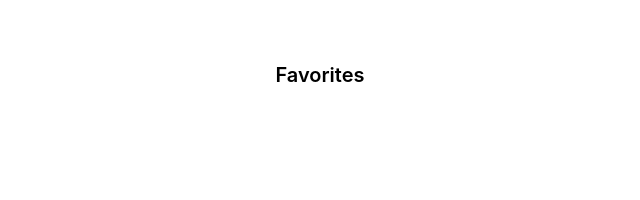
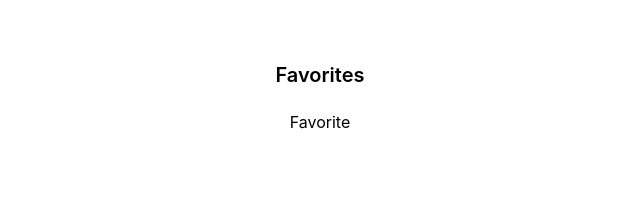
Before and after one commit to OleAndreasER/CSGO-Teams, a React (Vite) app in the folder csgo-players/: page /favorites in a window 1280 px wide. Shown: the top 200 px of the page, without its empty margins (320-960 px from the left). Built offline with nearby package versions, Linux system fonts and the light colour scheme.

Commit message:
add pages with router-dom

```diff
--- a/csgo-players/package.json
+++ b/csgo-players/package.json
@@ -22,6 +22,7 @@
     "eslint": "^8.45.0",
     "eslint-plugin-react-hooks": "^4.6.0",
     "eslint-plugin-react-refresh": "^0.4.3",
+    "react-router-dom": "^6.15.0",
     "typescript": "^5.0.2",
     "vite": "^4.4.5"
   }
--- a/csgo-players/src/App.tsx
+++ b/csgo-players/src/App.tsx
@@ -1,12 +1,19 @@
 import './App.css'
+import { BrowserRouter as Router, Routes, Route } from "react-router-dom";
 import Navbar from "./navbar/Navbar"
+import Mainpage from './mainpage/Mainpage';
+import Favorites from './favorites/Favorites';
 
 function App() {
 
   return (
-    <>
-    <Navbar/>
-    </>
+    <Router>
+      <Navbar/>
+      <Routes>
+          <Route path="/mainpage" element={<Mainpage />}/>
+          <Route path="/favorites" element={<Favorites />}/>
+      </Routes>
+    </Router>
   )
 }
 
--- /dev/null
+++ b/csgo-players/src/favorites/Favorites.tsx
@@ -0,0 +1,11 @@
+import "./Favorites.css"
+
+function Favorites() {
+  return (
+    <div>
+        Favorite
+    </div>
+  );
+}
+
+export default Favorites;
--- /dev/null
+++ b/csgo-players/src/mainpage/Mainpage.tsx
@@ -0,0 +1,11 @@
+import "./Mainpage.css"
+
+function Mainpage() {
+  return (
+    <div>
+        Main
+    </div>
+  );
+}
+
+export default Mainpage;
--- a/csgo-players/src/navbar/Navbar.tsx
+++ b/csgo-players/src/navbar/Navbar.tsx
@@ -1,15 +1,14 @@
-import React from "react";
 import "./Navbar.css"
 
 function Navbar() {
   return (
-    <header>
+    <>
       <nav className="nav">
         <ul className="nav-items">
           <li> Favorites </li>
         </ul>
       </nav>
-    </header>
+    </>
   );
 }
 
```
Also changed, not shown: csgo-players/src/favorites/Favorites.css (added), csgo-players/src/mainpage/Mainpage.css (added), 1 other file (tests, documents, lock files or other folders).
